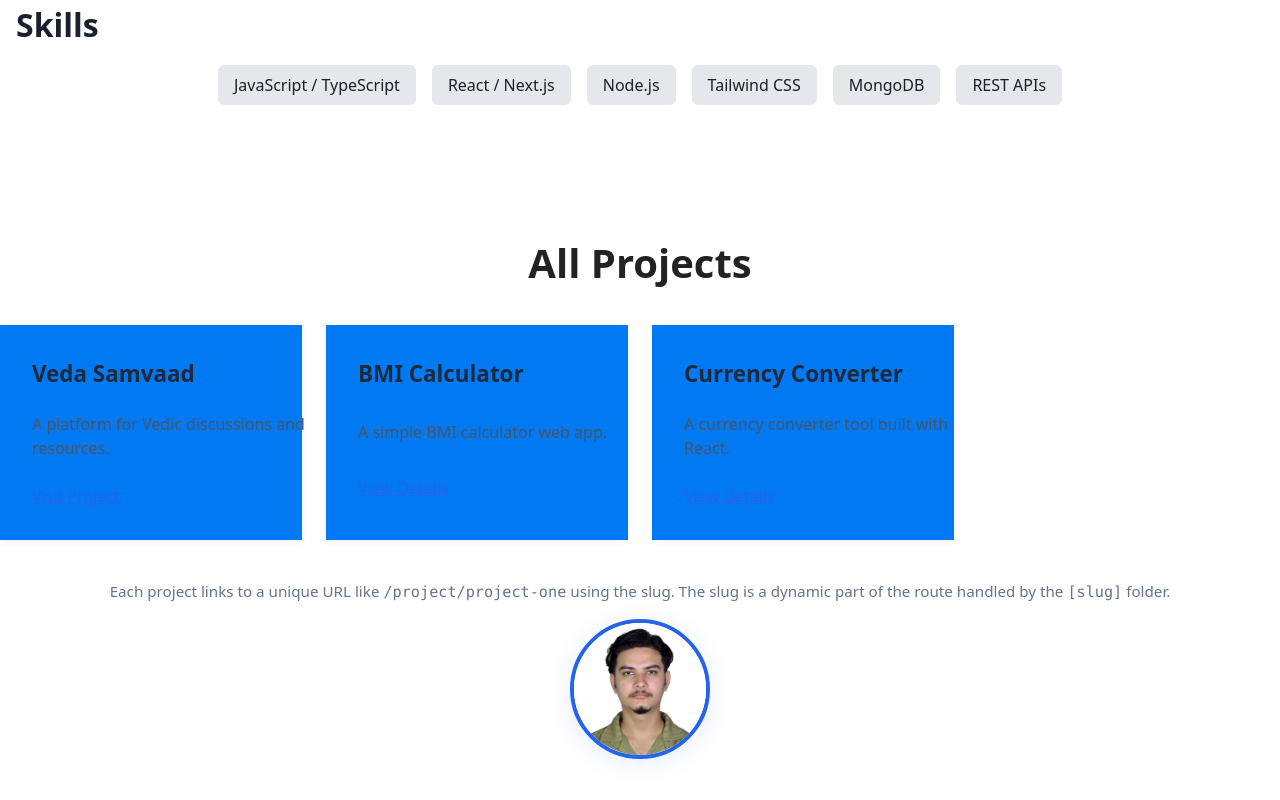
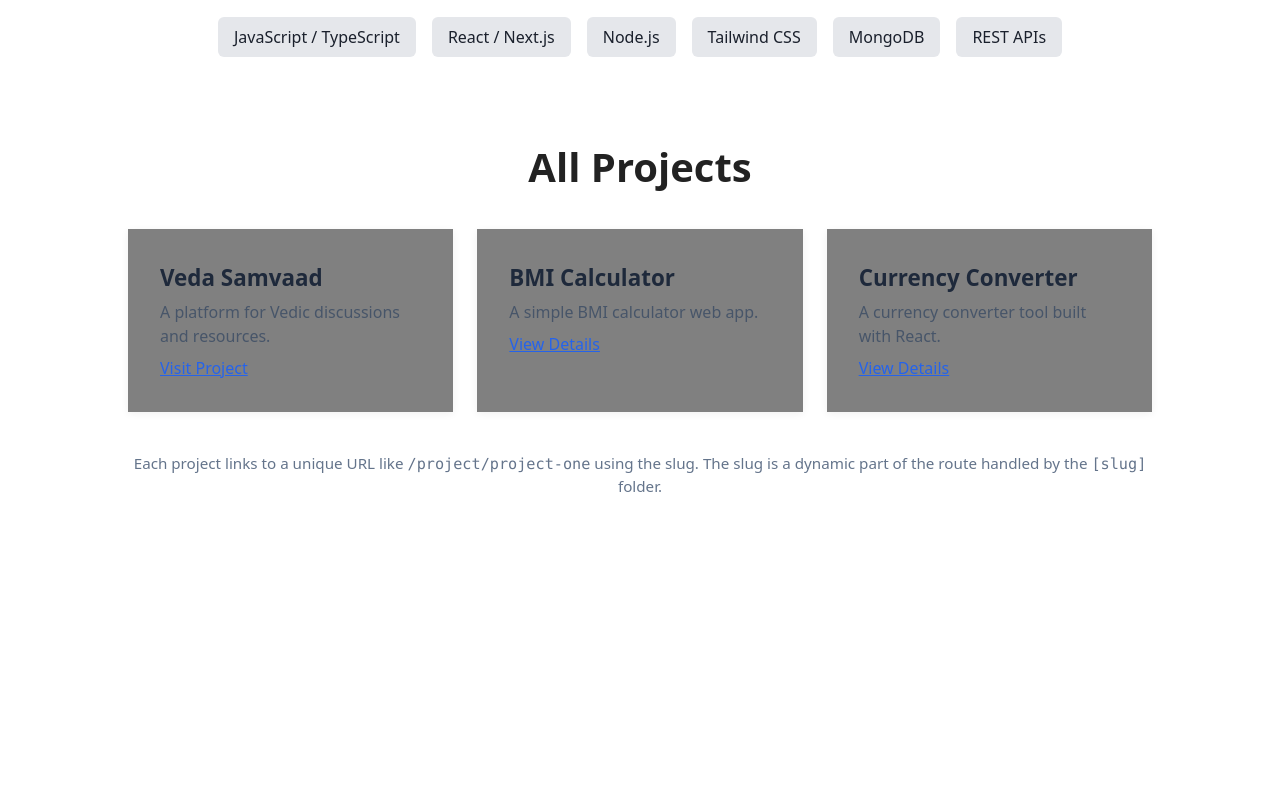
Before and after one commit to dinesh-bazgain/Portfolio, a Next.js app: page / in a window 1280 px wide. Shown: the part 660-1460 px from the top of the page. Built offline with nearby package versions, Linux system fonts and the light colour scheme.

Commit message:
fix: adjust padding in home section and update project section styles for improved layout

```diff
--- a/src/app/home/home.css
+++ b/src/app/home/home.css
@@ -1,6 +1,6 @@
 .home-main {
   margin: 0 auto;
-  padding: 4rem 1rem;
+  padding: 1rem;
   color: #1a202c;
 }
 .profile-section {
--- a/src/app/project/project.css
+++ b/src/app/project/project.css
@@ -1,10 +1,13 @@
 .project-section {
-  /* Only styles inside the project section */
-  width: 100%;
+  width: 80%;
+  margin: auto;
+  scroll-margin-top: 120px;
+  min-height: 100vh;
+  scroll-margin-top: 120px;
 }
 .project-cards {
   display: grid;
-  grid-template-columns: repeat(auto-fill, minmax(280px, 1fr));
+  grid-template-columns: repeat(auto-fill, minmax(300px, 1fr));
   gap: 1.5rem;
 }
 
@@ -17,12 +20,10 @@
 }
 
 .project-card {
-  background: #0179f2;
+  background: gray;
   border-radius: 0px;
   box-shadow: 0 2px 8px rgba(0, 0, 0, 0.06);
   padding: 2rem;
-  display: grid;
-  grid-template-columns: repeat(auto-fit, minmax(280px, 1fr));
   gap: 1rem;
 }
 
```
